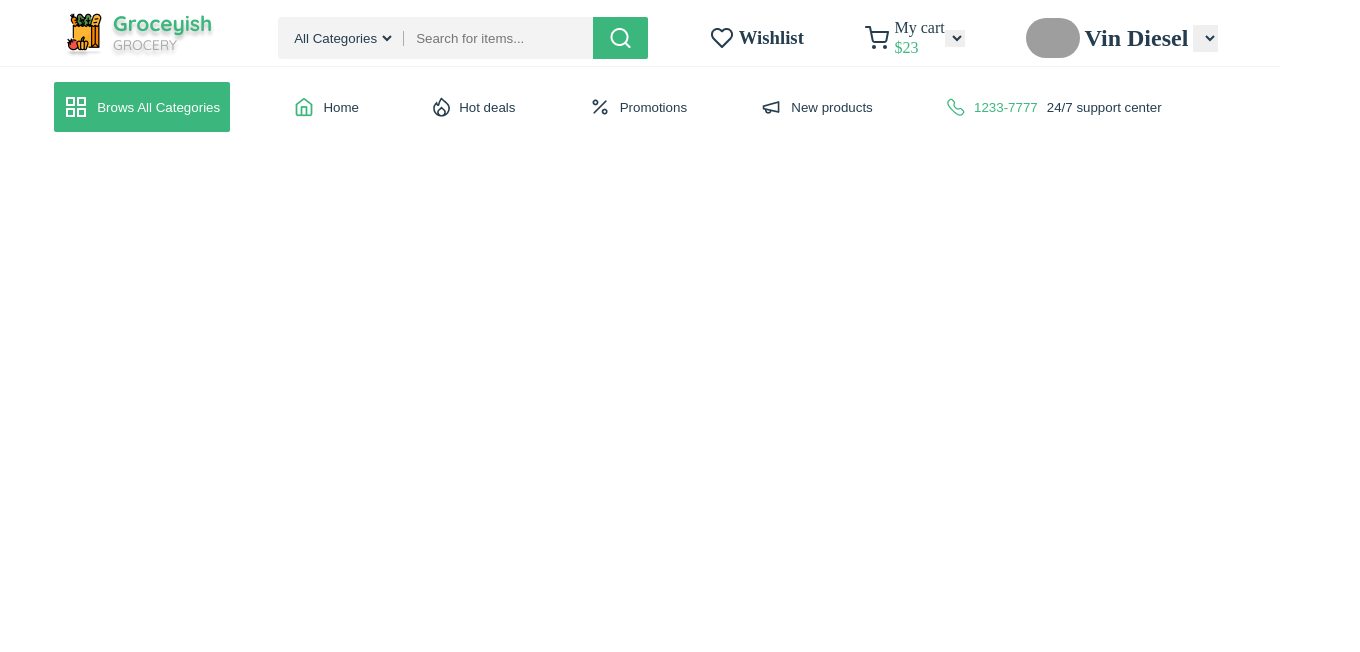
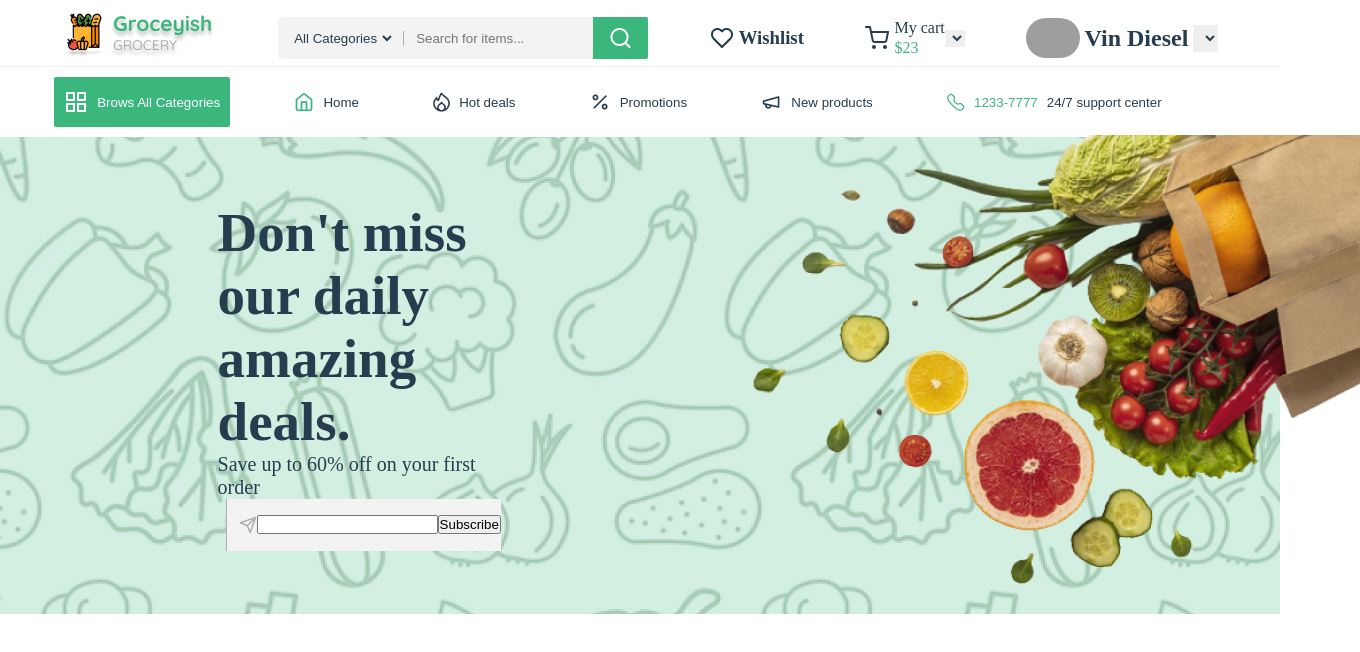
Before and after one commit to Mar-io20/Pagina-de-vendas, a plain HTML site: page index.html in a window 1280 px wide. Shown: the whole page, 1360 px wide, since content can reach past the window. Drawn offline with Linux system fonts and the light colour scheme; grey boxes are pictures that could not be loaded.

Commit message:
consertando input

```diff
--- a/index.html
+++ b/index.html
@@ -90,6 +90,20 @@
       </button></p>
       </button>
     </section>
+    <section class="container-conteudo-principal">
+     <div class="container-conteudo-principal-left">
+       <h2 class="title-princpal">Don't miss our daily amazing deals.</h2>
+       <p class="subtitle-principal">Save up to 60% off on your first order</p>
+       <div class="container-input-principal">
+         <img src="./assets/imgs/li_send.png" alt="" class="img-logo-input">
+         <input class="input-container-principal" type="text">
+         <button>Subscribe</button>
+       </div>
+     </div>
+     <div class="container-conteudo-principal-right">
+       <img src="./assets/imgs/Hreo-img.png" alt="">
+     </div>
+    </section>
 
     <script src="./code/index.js"></script>
   </body>
--- a/temes/style.css
+++ b/temes/style.css
@@ -37,7 +37,7 @@ p, h1, h2, h3, h4, option, select {
     border: none;
     background-color: var(--cor-fund-cinza-claro);
     padding: 12px 2px 12px 12px;
-    border-radius: 3000004px;
+    border-radius: 34px;
 }
 
 .input-search{
@@ -143,6 +143,7 @@ select:focus{
     justify-content: space-evenly;
     height: 50px;
     margin-top: 10px;
+    margin-bottom: 10px;
 }
 
 .btn-container {
@@ -172,3 +173,51 @@ select:focus{
 .numer-gren{
     color: #3BB77E;
 }
+
+/*  */
+
+.container-conteudo-principal {
+    display: flex;
+    align-items: center;
+    justify-content: space-evenly;
+    padding: 0px;
+    margin: 0px;
+    width: 100%;
+    height: 477px;
+    background: #C5EAD9;
+    background-image: url("/assets/imgs/Rectangle-1.png");
+}
+
+.container-conteudo-principal-left {
+    display: flex;
+    flex-direction: column;
+    padding: 17%;
+}
+
+.title-princpal {
+    font-size: 55px
+}
+
+.subtitle-principal{
+    font-size: 20px;
+}
+
+.container-input-principal {
+    background: #fff;
+    display: flex;
+    align-items: center;
+    justify-content: space-evenly;
+    height: 52px;
+}
+
+.container-input-principal{
+    border: none;
+    border-left: 1px solid var(--cor-fundo-cinza-escuro);
+    background: var(--cor-fundo-cinza-claro);
+    margin-left: 8px;
+    padding-left: 12px;
+}
+
+.container-input-principal:focus{
+    outline: 0;
+}
```
Also changed, not shown: assets/imgs/li_send.png (added).
